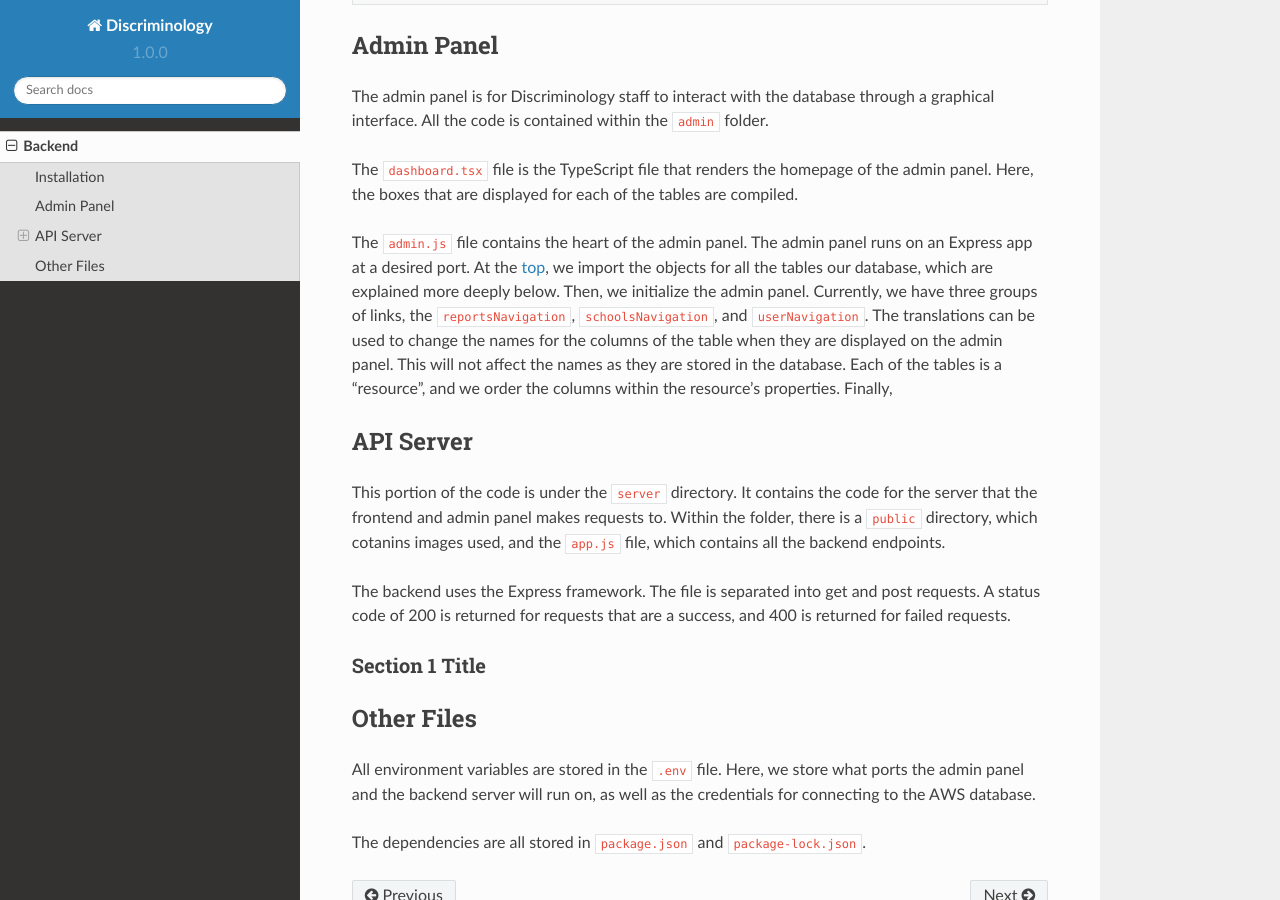
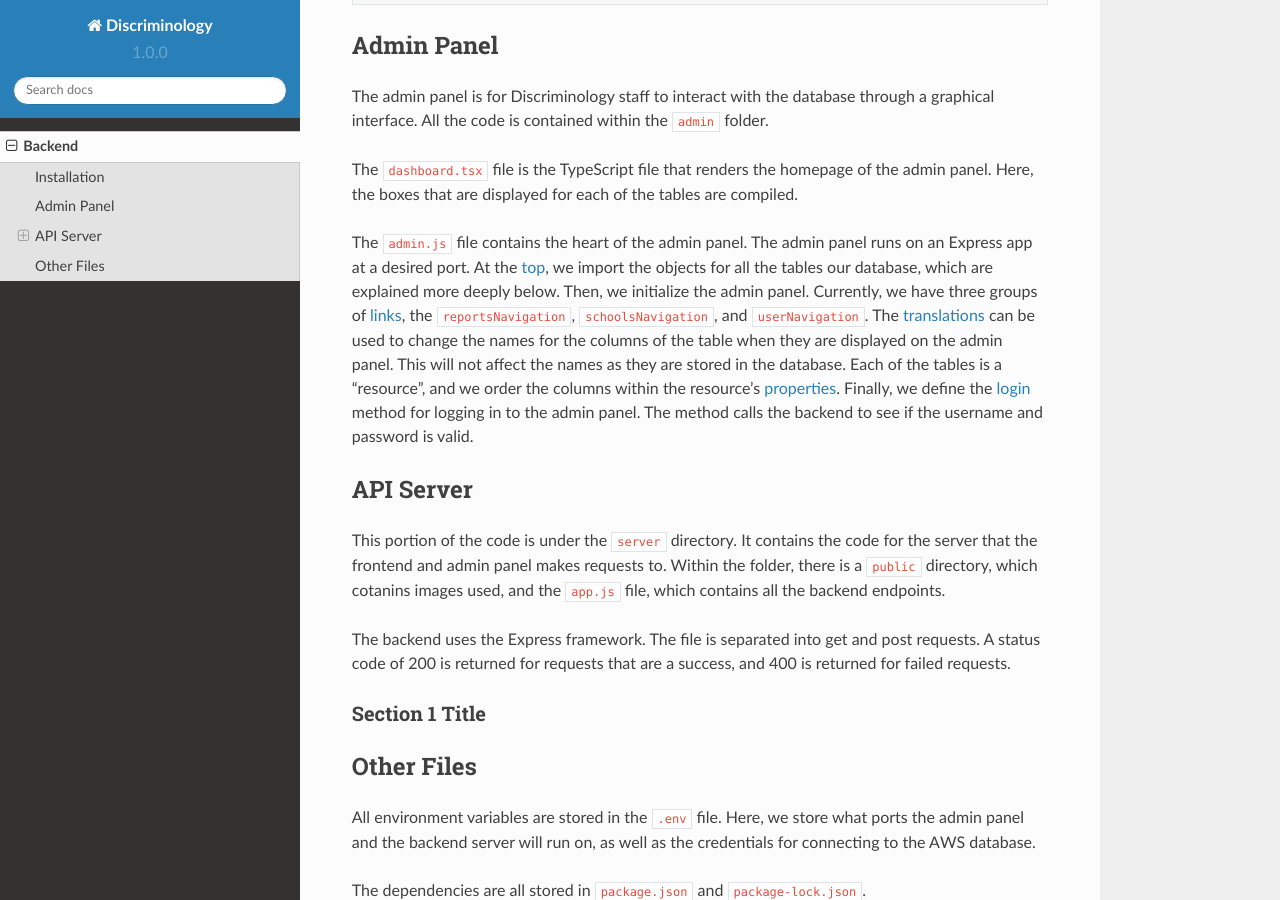
Before and after one commit to JHPark25/DiscriminologyDocs, a Sphinx documentation site: the page built from docs/source/backend.rst, in a window 1280 px wide and 900 px high, scrolled down 441 px. Built offline with Sphinx 7.4.7 and the Read the Docs theme 2.0.0, drawn with Linux system fonts in a browser that asks for light colours; pages that are not in the unit, such as notebooks, are missing from menus.

Commit message:
Admin panel

```diff
--- a/docs/source/backend.rst
+++ b/docs/source/backend.rst
@@ -38,14 +38,20 @@
 compiled.
 
 The ``admin.js`` file contains the heart of the admin panel. The admin panel
-runs on an Express app at a desired port. At the `top <https://github.com/hcs-t4sg/hcs-t4sg-discriminology_project/blob/3f149a40e7e035276b9f4c190426d3491e8bea39/backend/admin/admin.js#L18>`_, we import the objects for
-all the tables our database, which are explained more deeply below. Then, we
-initialize the admin panel. Currently, we have three groups of links, the
-``reportsNavigation``, ``schoolsNavigation``, and ``userNavigation``. The
-translations can be used to change the names for the columns of the table when
+runs on an Express app at a desired port. At the
+`top <https://github.com/hcs-t4sg/hcs-t4sg-discriminology_project/blob/3f149a40e7e035276b9f4c190426d3491e8bea39/backend/admin/admin.js#L18>`_,
+we import the objects for all the tables our database, which are explained more
+deeply below. Then, we initialize the admin panel. Currently, we have three
+groups of `links <https://github.com/hcs-t4sg/hcs-t4sg-discriminology_project/blob/3f149a40e7e035276b9f4c190426d3491e8bea39/backend/admin/admin.js#L30>`_,
+the ``reportsNavigation``, ``schoolsNavigation``, and ``userNavigation``. The
+`translations <https://github.com/hcs-t4sg/hcs-t4sg-discriminology_project/blob/3f149a40e7e035276b9f4c190426d3491e8bea39/backend/admin/admin.js#L53>`_
+can be used to change the names for the columns of the table when
 they are displayed on the admin panel. This will not affect the names as they
 are stored in the database. Each of the tables is a "resource", and we order the
-columns within the resource's properties. Finally,
+columns within the resource's `properties <https://github.com/hcs-t4sg/hcs-t4sg-discriminology_project/blob/3f149a40e7e035276b9f4c190426d3491e8bea39/backend/admin/admin.js#L120>`_.
+Finally, we define the `login <https://github.com/hcs-t4sg/hcs-t4sg-discriminology_project/blob/3f149a40e7e035276b9f4c190426d3491e8bea39/backend/admin/admin.js#L409>`_
+method for logging in to the admin panel. The method calls the backend to see if
+the username and password is valid.
 
 #############
 API Server
```
